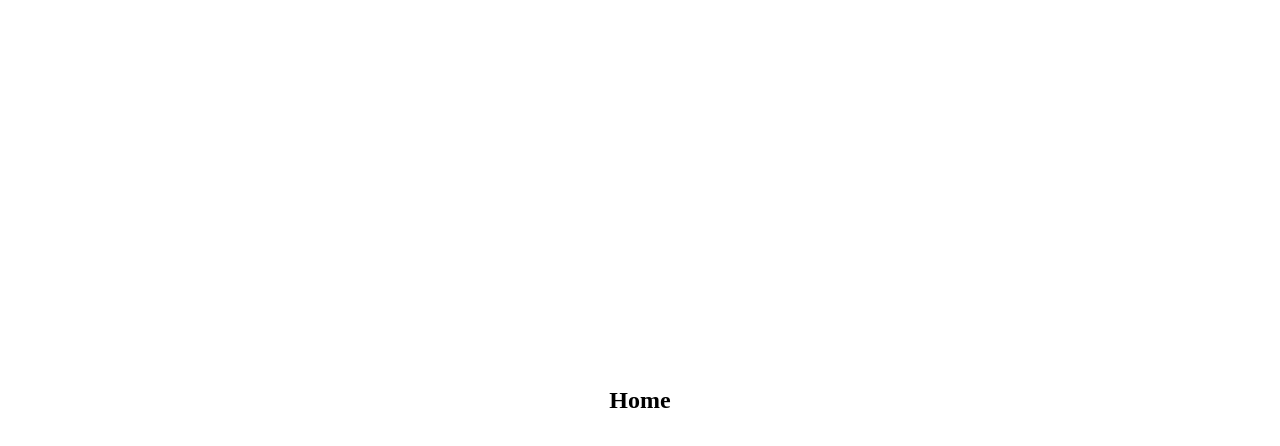
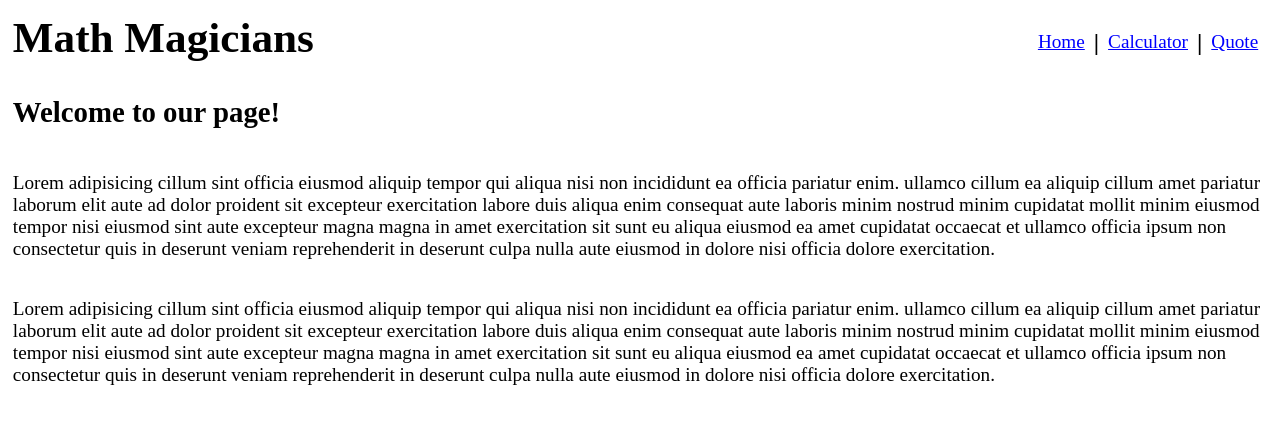
Before and after one commit to astroboyReloaded/Math-Magicians, a React (Create React App) app: page / in a window 1280 px wide. Shown: the top 446 px of the page. Built offline with nearby package versions, Linux system fonts and the light colour scheme.

Commit message:
Add style

```diff
--- a/src/App.js
+++ b/src/App.js
@@ -1,14 +1,19 @@
 import React from 'react';
 import { Routes, Route } from 'react-router-dom';
+import Navbar from './components/Navbar';
+import Home from './components/Home';
 import Calculator from './components/Calculator';
 import Quote from './components/Quote';
-import './App.css';
+import './index.css';
 
 const App = () => (
   <Routes>
-    <Route path="/" element={<h1>Home</h1>} />
-    <Route path="quote" element={<Quote />} />
-    <Route path="calc" element={<Calculator />} />
+    <Route path="/" element={<Navbar />}>
+      <Route index element={<Home />} />
+      <Route path="quote" element={<Quote />} />
+      <Route path="calc" element={<Calculator />} />
+      <Route path="*" element={<h1>Page not found!</h1>} />
+    </Route>
   </Routes>
 );
 export default App;
--- a/src/App.css
+++ b/src/Calculator.css
@@ -1,14 +1,19 @@
-.quoteContainer {
-  flex-basis: 36%;
+.calcContainer {
   display: flex;
-  text-align: center;
-  align-items: center;
+  padding-top: 9vh;
+  height: 45%;
+  width: 100%;
 }
 
 .calculator {
   display: flex;
   flex-wrap: wrap;
-  width: 21rem;
+  width: 27%;
+  margin-inline: 18vw;
+}
+
+h2 {
+  margin: 0;
 }
 
 .Screen {
--- /dev/null
+++ b/src/Quote.css
@@ -0,0 +1,8 @@
+.quoteContainer {
+  display: flex;
+  justify-content: center;
+  align-items: center;
+  height: 60%;
+  font-size: 1.2rem;
+  padding: 3vw;
+}
--- a/src/components/Calculator.js
+++ b/src/components/Calculator.js
@@ -1,9 +1,7 @@
 import { useState } from 'react';
 import calculate from '../logic/calculate';
-// import Screen from './screen';
 import Keypad from './keypad';
-// import operate from '../logic/operate';
-// import calculate from '../logic/calculate';
+import '../Calculator.css';
 
 const Calculator = () => {
   const [state, setState] = useState({
@@ -17,14 +15,17 @@ const Calculator = () => {
   };
 
   return (
-    <div className="calculator">
-      <div className="Screen">
-        {`${!state.total ? '' : state.total}
+    <main className="calcContainer">
+      <h2>Let&apos;s do some math!</h2>
+      <div className="calculator">
+        <div className="Screen">
+          {`${!state.total ? '' : state.total}
         ${!state.operation ? '' : state.operation}
         ${!state.next ? '' : state.next}`}
+        </div>
+        <Keypad keyClick={handleClick} />
       </div>
-      <Keypad keyClick={handleClick} />
-    </div>
+    </main>
   );
 };
 
--- /dev/null
+++ b/src/components/Home.js
@@ -0,0 +1,29 @@
+const Home = () => (
+  <>
+    <h2>Welcome to our page!</h2>
+    <p>
+      Lorem adipisicing cillum sint officia eiusmod aliquip tempor qui aliqua
+      nisi non incididunt ea officia pariatur enim. ullamco cillum ea aliquip
+      cillum amet pariatur laborum elit aute ad dolor proident sit excepteur
+      exercitation labore duis aliqua enim consequat aute laboris minim nostrud
+      minim cupidatat mollit minim eiusmod tempor nisi eiusmod sint aute
+      excepteur magna magna in amet exercitation sit sunt eu aliqua eiusmod ea
+      amet cupidatat occaecat et ullamco officia ipsum non consectetur quis in
+      deserunt veniam reprehenderit in deserunt culpa nulla aute eiusmod in
+      dolore nisi officia dolore exercitation.
+    </p>
+    <p>
+      Lorem adipisicing cillum sint officia eiusmod aliquip tempor qui aliqua
+      nisi non incididunt ea officia pariatur enim. ullamco cillum ea aliquip
+      cillum amet pariatur laborum elit aute ad dolor proident sit excepteur
+      exercitation labore duis aliqua enim consequat aute laboris minim nostrud
+      minim cupidatat mollit minim eiusmod tempor nisi eiusmod sint aute
+      excepteur magna magna in amet exercitation sit sunt eu aliqua eiusmod ea
+      amet cupidatat occaecat et ullamco officia ipsum non consectetur quis in
+      deserunt veniam reprehenderit in deserunt culpa nulla aute eiusmod in
+      dolore nisi officia dolore exercitation.
+    </p>
+  </>
+);
+
+export default Home;
--- /dev/null
+++ b/src/components/Navbar.js
@@ -0,0 +1,27 @@
+import { NavLink, Outlet } from 'react-router-dom';
+
+const Navbar = () => (
+  <>
+    <header>
+      <h1>Math Magicians</h1>
+      <nav className="navbar">
+        <ul>
+          <li key="home">
+            <NavLink to="/">Home</NavLink>
+          </li>
+          <span className="division">|</span>
+          <li key="calc">
+            <NavLink to="calc">Calculator</NavLink>
+          </li>
+          <span className="division">|</span>
+          <li key="quote">
+            <NavLink to="quote">Quote</NavLink>
+          </li>
+        </ul>
+      </nav>
+    </header>
+    <Outlet />
+  </>
+);
+
+export default Navbar;
--- a/src/components/Quote.js
+++ b/src/components/Quote.js
@@ -1,4 +1,5 @@
 import { useState, useEffect } from 'react';
+import '../Quote.css';
 
 const Quote = () => {
   const [quote, setQuote] = useState('');
@@ -30,11 +31,11 @@ const Quote = () => {
   }, []);
 
   return (
-    <section className="quoteContainer">
+    <main className="quoteContainer">
       {isLoading && 'Loading..'}
       {hasError && 'Ups! Something went wrong...'}
-      {quote}
-    </section>
+      <h2>{quote}</h2>
+    </main>
   );
 };
 
--- a/src/components/screen.js
+++ /dev/null
@@ -1,3 +0,0 @@
-const Screen = () => <div className="screen">Screen</div>;
-
-export default Screen;
--- a/src/index.css
+++ b/src/index.css
@@ -5,10 +5,53 @@ body {
   align-items: center;
   justify-content: center;
   height: 100vh;
+  padding: 1vw;
 }
 
 #root {
   display: flex;
+  flex-direction: column;
   width: 100%;
-  justify-content: space-around;
+  height: 100vh;
 }
+
+header {
+  display: flex;
+  justify-content: space-between;
+}
+
+.navbar ul {
+  display: flex;
+  list-style: none;
+}
+
+li {
+  display: flex;
+  align-items: center;
+}
+
+a {
+  color: blue;
+  padding-inline: 9px;
+  font-size: 1.2rem;
+}
+
+.division {
+  font-size: 1.5rem;
+  font-weight: bolder;
+}
+
+h1 {
+  width: fit-content;
+  font-size: 2.7rem;
+  margin: 0;
+}
+
+h2 {
+  font-size: 1.8rem;
+  padding-block: 3vh;
+}
+
+p {
+  font-size: 1.2rem;
+}
```
